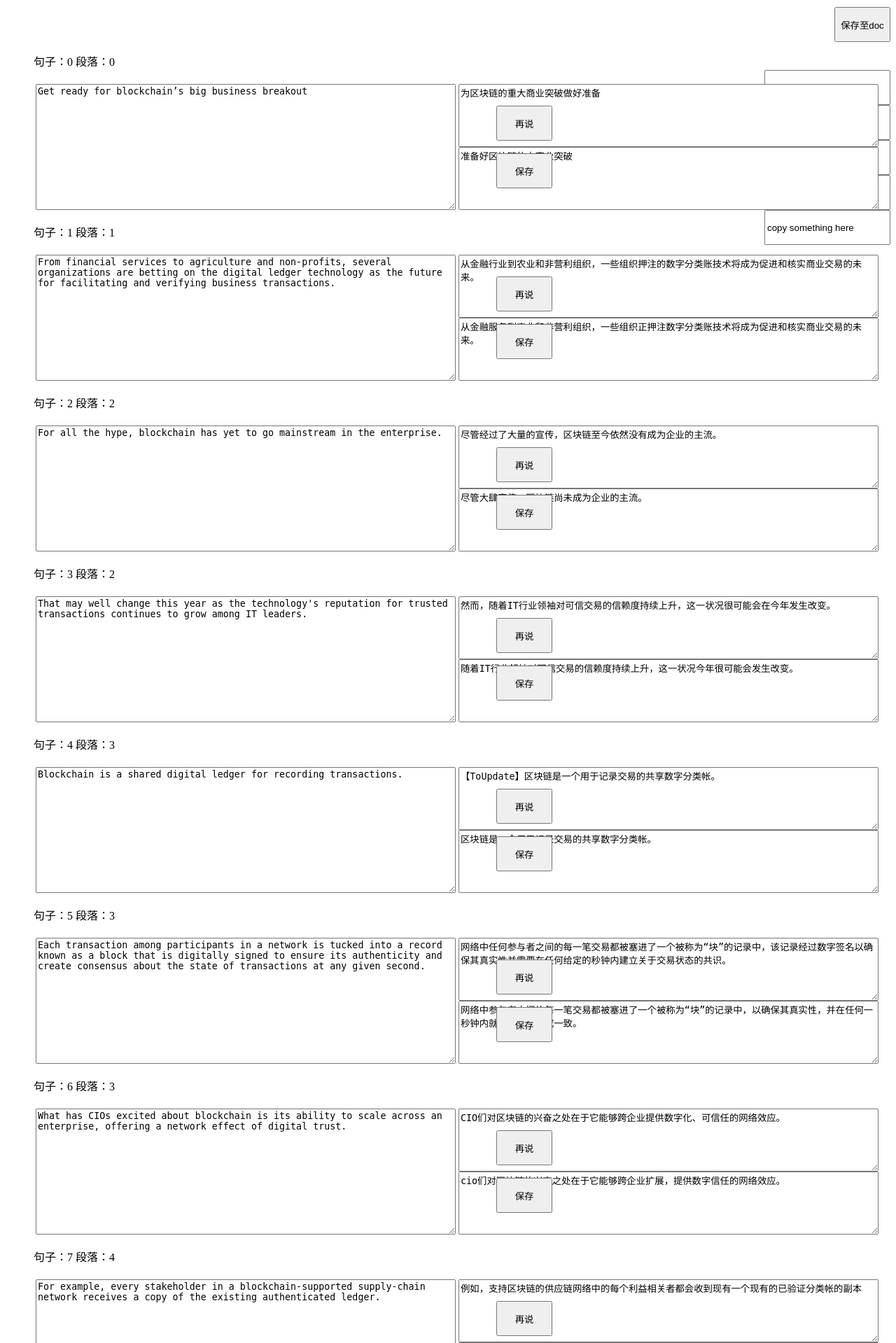
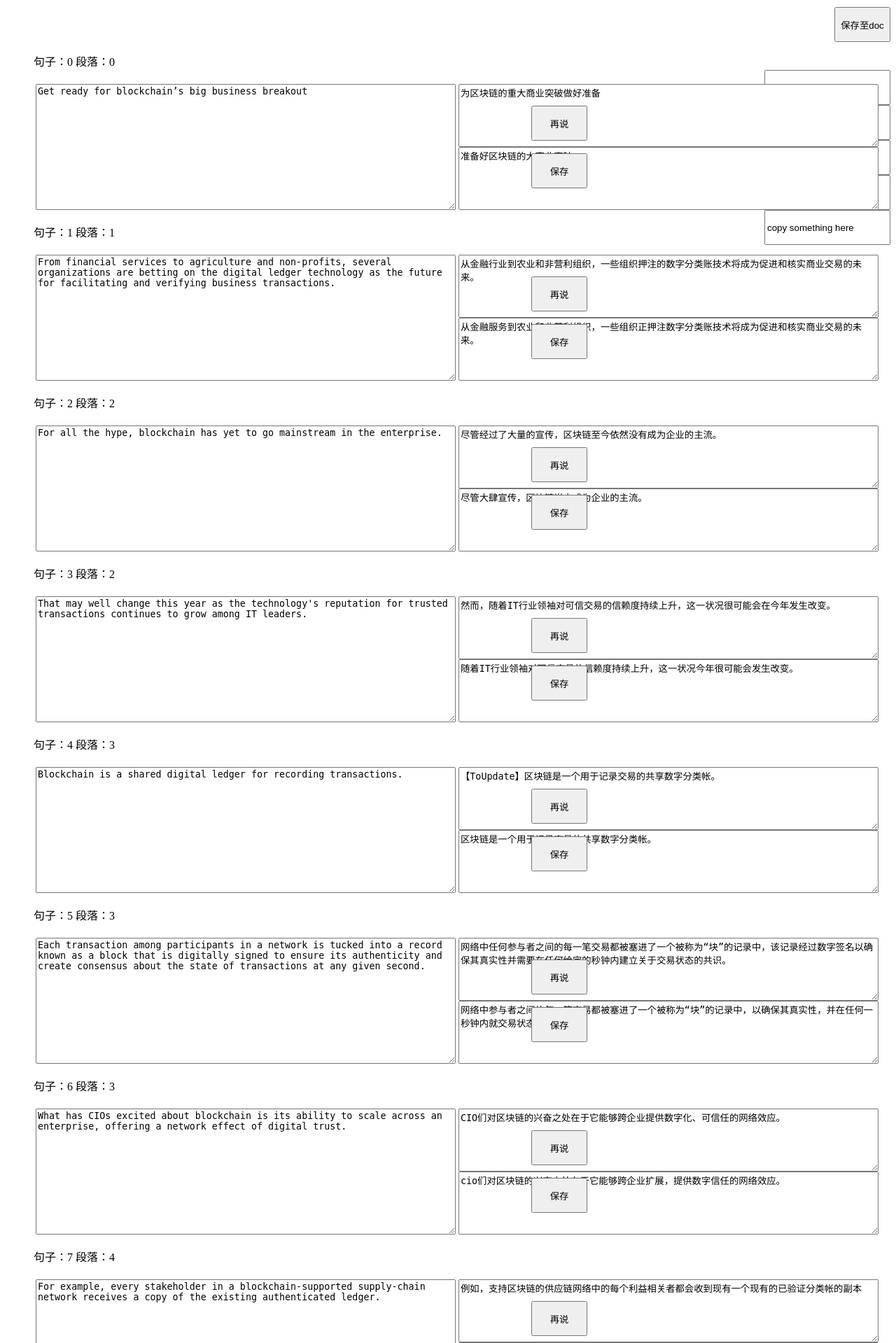
Before and after one commit to piaoyaosuifengji/mysiteForTranslte, a Django app: page /articleTranlate/ in a window 1280 px wide; the page is wider, and only the part inside the window is pictured. Shown: the top 1919 px of that part at 70% size. Run offline with Django 3.2, Linux system fonts and the light colour scheme; data comes from the database, SQL or seed files in the repository; both versions use the stored data as it was after the commit; parts of the project's set-up code (start-up, migrations or seed data) failed here and were passed over.

Commit message:
20180620： add file 3

```diff
--- a/articleTranlate/models.py
+++ b/articleTranlate/models.py
@@ -16,7 +16,7 @@ class translte_str(models.Model):
     tranlate_text = models.CharField(max_length=5500)
     tranlate_text_wy = models.CharField(max_length=5500, default='nulll')
 
-    # id =  models.IntegerField(default=0)
+    # id =  models.IntegerField(default=0)#当断失断
     paragraph_id = models.IntegerField(default=0)
     # def __str__(self):
     #         return self.choice_text
--- a/articleTranlate/templates/articleTranlate/index.html
+++ b/articleTranlate/templates/articleTranlate/index.html
@@ -4,25 +4,7 @@
     <title>translate</title>
     <script src="{% static '/js/jquery-3.3.1.js' %}"></script>
     <style>
-        button.bt_do_later {
-            position: relative;
 
-            height: 50px;
-            width: 80px;
-            /* top: 1px; */
-            /* right:1px; */
-            left: -550px;
-        }
-
-        button.bt_save_one_str {
-            position: relative;
-
-            height: 50px;
-            width: 80px;
-            /* top: 1px; */
-            /* right:1px; */
-            left: -550px;
-        }
 
         textarea.english_text {
             position: relative;
@@ -54,6 +36,27 @@
             /* right:601px;     */
             /* top: 1px; */
         }
+        button.bt_do_later {
+            position: relative;
+
+            height: 50px;
+            width: 80px;
+            /* top: 1px; */
+            /* right:1px; */
+            left: -500px;
+        }
+
+        button.bt_save_one_str {
+            position: relative;
+
+            height: 50px;
+            width: 80px;
+            /* top: 1px; */
+            /* right:1px; */
+            left: -500px;
+        }
+
+
 
         button.save_into_doc {
             /* position: relative; */
--- a/articleTranlate/views.py
+++ b/articleTranlate/views.py
@@ -11,12 +11,11 @@ from django.http import HttpResponseRedirect, HttpResponse
 from django.http import JsonResponse
 # Create your views here.
 from django.views import generic
-from pyForTranslate.googleAPIForTranslate import printTranslate, googleAPIForTranslate, splitArticle
+from pyForTranslate.googleAPIForTranslate import googleAPIForTranslate, splitArticle
 from pyForTranslate.youdaofanyi import youdaofanyi,youdaofanyi_api
 from .myfileManage import toSaveTranlateArticle, checkFoldToSaveTranlate
 from .operatingdocx import CreTranslationDocx
 
-# from HandleJs import Py4Js
 from pyForTranslate.HandleJs import Py4Js
 import datetime
 # from django.db import models
--- a/mysiteForTranslte/settings.py
+++ b/mysiteForTranslte/settings.py
@@ -41,7 +41,7 @@ ALLOWED_HOSTS = []
 """
 
 INSTALLED_APPS = [
-    'polls.apps.PollsConfig',
+    # 'polls.apps.PollsConfig',
     'articleTranlate.apps.ArticletranlateConfig',
     'django.contrib.admin',
     'django.contrib.auth',
--- a/mysiteForTranslte/urls.py
+++ b/mysiteForTranslte/urls.py
@@ -21,7 +21,7 @@ from django.urls import include,path
 
 urlpatterns = [
     path('articleTranlate/', include('articleTranlate.urls')),
-    path('polls/', include('polls.urls')),
+    # path('polls/', include('polls.urls')),
     path('admin/', admin.site.urls),
 ]
 # 函数 include() 允许引用其它 URLconfs。
```
Also changed, not shown: articleTranlate/urls.py (+0 -7 lines), pyForTranslate/googleAPIForTranslate.py (+7 -9 lines), README.md, articleTranlate/migrations/0001_initial.py (deleted), articleTranlate/migrations/0002_auto_20180518_1825.py (deleted), articleTranlate/migrations/0003_translte_str_paragraph_id.py (deleted), articleTranlate/migrations/__init__.py (deleted), db.sqlite3, polls/migrations/0001_initial.py (deleted), polls/migrations/__init__.py (deleted), 2 other files.
